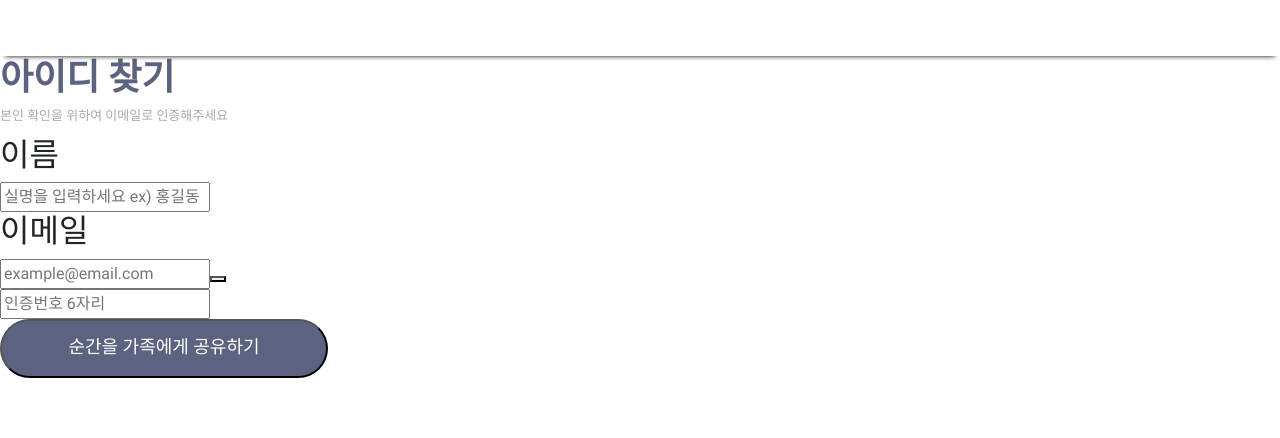
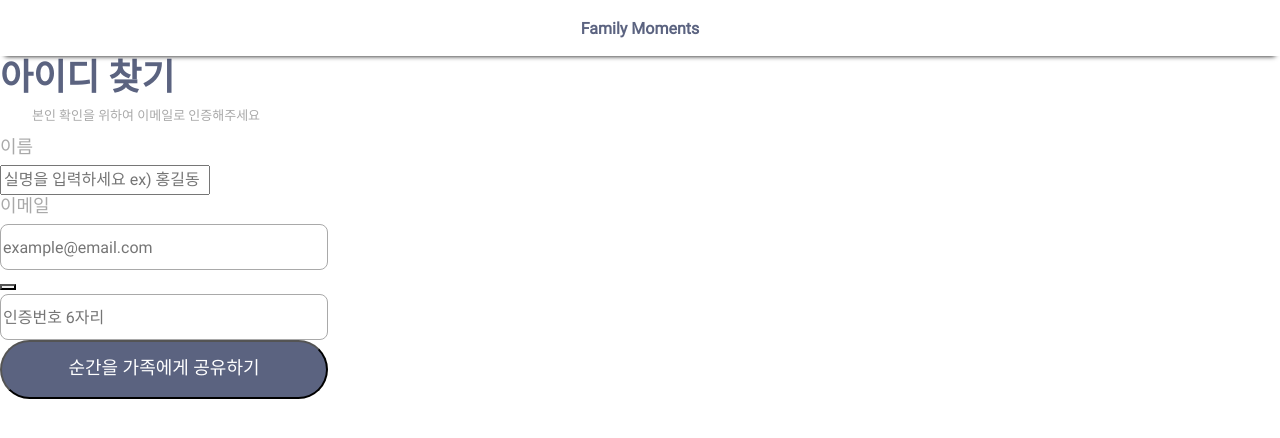
Before and after one commit to familymoments/Front, a React (Create React App) app in the folder front/: page /findid in a window 1280 px wide. Shown: the top 438 px of the page. Built offline with nearby package versions, Linux system fonts and the light colour scheme.

Commit message:
[docs] 아이디 찾기 화면 퍼블리싱

```diff
--- a/front/src/App.js
+++ b/front/src/App.js
@@ -5,6 +5,7 @@ import classes from "./App.module.css";
 import Landing from './pages/Landing';
 import Login from './pages/Login.jsx';
 import Findid from './pages/Findid';
+import Findid2 from './pages/Findid2';
 
 
 function App() {
@@ -23,6 +24,7 @@ function App() {
                         <Route path = "login" element={<Login/>}></Route>
                     </Route>
                     <Route path = "/findid" element = {<Findid/>}></Route>
+                    <Route path = "/findid2" element = {<Findid2/>}></Route>
                 </Routes>
             </BrowserRouter>
 
--- /dev/null
+++ b/front/src/components/Inputwindow.jsx
@@ -0,0 +1,10 @@
+import Styles from '../components/Inputwindow.module.css';
+function Inputwindow(props){
+
+    return(
+    <div>
+        <input id = {Styles.shape} placeholder={props.placeholder}></input>
+    </div> );
+}
+
+export default Inputwindow;
--- /dev/null
+++ b/front/src/components/Inputwindow.module.css
@@ -0,0 +1,7 @@
+#shape{
+    width: 328px;
+    height: 46px;
+    flex-shrink: 0;
+    border-radius: 8px;
+    border: 1.5px solid #A9A9A9;
+}
--- a/front/src/pages/Findid.jsx
+++ b/front/src/pages/Findid.jsx
@@ -2,22 +2,27 @@ import { BrowserRouter, Routes, Route, Link, Switch } from 'react-router-dom';
 import Header from '../components/Header';
 import Loginbutton from '../components/Loginbutton';
 import Styles from '../pages/Findid.module.css'
+import Inputwindow from '../components/Inputwindow';
 function Findid(){
-    return(<div>
-        <Header/>
+    return(
+    <div id = {Styles.page}>
+        <Header title = "Family Moments"/>
 
         <h1 id = {Styles.toptext}>아이디 찾기</h1>
         <p id = {Styles.topsmalltext}>본인 확인을 위하여 이메일로 인증해주세요</p>
 
-        <h2>이름</h2>
+        <h2 id ={Styles.bottom}>이름</h2>
         <input placeholder='실명을 입력하세요 ex) 홍길동'></input>
-        <h2>이메일</h2>
+        <h2 id ={Styles.bottom}>이메일</h2>
         <div>
-        <input placeholder='example@email.com'></input>
+        <Inputwindow placeholder = 'example@email.com'></Inputwindow>
+
         <button></button>
         </div>
-        <input placeholder='인증번호 6자리'></input>
+
+        <Inputwindow placeholder = '인증번호 6자리'></Inputwindow>
         <Loginbutton texts = "순간을 가족에게 공유하기"/>
+
         </div>);
 }
 
--- a/front/src/pages/Findid.module.css
+++ b/front/src/pages/Findid.module.css
@@ -1,7 +1,11 @@
-*{
+#page{
     font-family: Roboto;
+
 }
 #toptext{
+    display: flex;
+    text-align: left;
+    justify-content: left;
     color: #5B6380;
 
     font-family: Roboto;
@@ -11,6 +15,8 @@
     line-height: 44px;
 }
 #topsmalltext{
+    text-align: center;
+    justify-content: center;
         width: 292px;
     height: 12px;
     flex-shrink: 0;
@@ -22,3 +28,12 @@
     font-weight: 400;
     line-height: 16px;
 }
+#bottom{
+    text-align: left;
+    justify-content: left;
+    color: #A9A9A9;
+    font-size: 18px;
+    font-style: normal;
+    font-weight: 400;
+    line-height: 21px; /* 116.667% */
+}
--- /dev/null
+++ b/front/src/pages/Findid2.jsx
@@ -0,0 +1,16 @@
+import Styles from "../pages/Findid2.module.css"
+import Header from "../components/Header";
+import Inputwindow from "../components/Inputwindow";
+function Findid2(){
+    return (
+    <div id = {Styles.page}>
+        <Header title = "Family Moments"/>
+        <h1 id = {Styles.toptext}>아이디 찾기</h1>
+        <Inputwindow></Inputwindow>
+        <div>
+        <button></button>
+        <button></button>
+        </div>
+    </div>);
+}
+export default Findid2;
--- /dev/null
+++ b/front/src/pages/Findid2.module.css
@@ -0,0 +1,16 @@
+#page{
+    font-family: Roboto;
+
+}
+#toptext{
+    display: flex;
+    text-align: left;
+    justify-content: left;
+    color: #5B6380;
+
+    font-family: Roboto;
+    font-size: 36px;
+    font-style: normal;
+    font-weight: 700;
+    line-height: 44px;
+}
```
